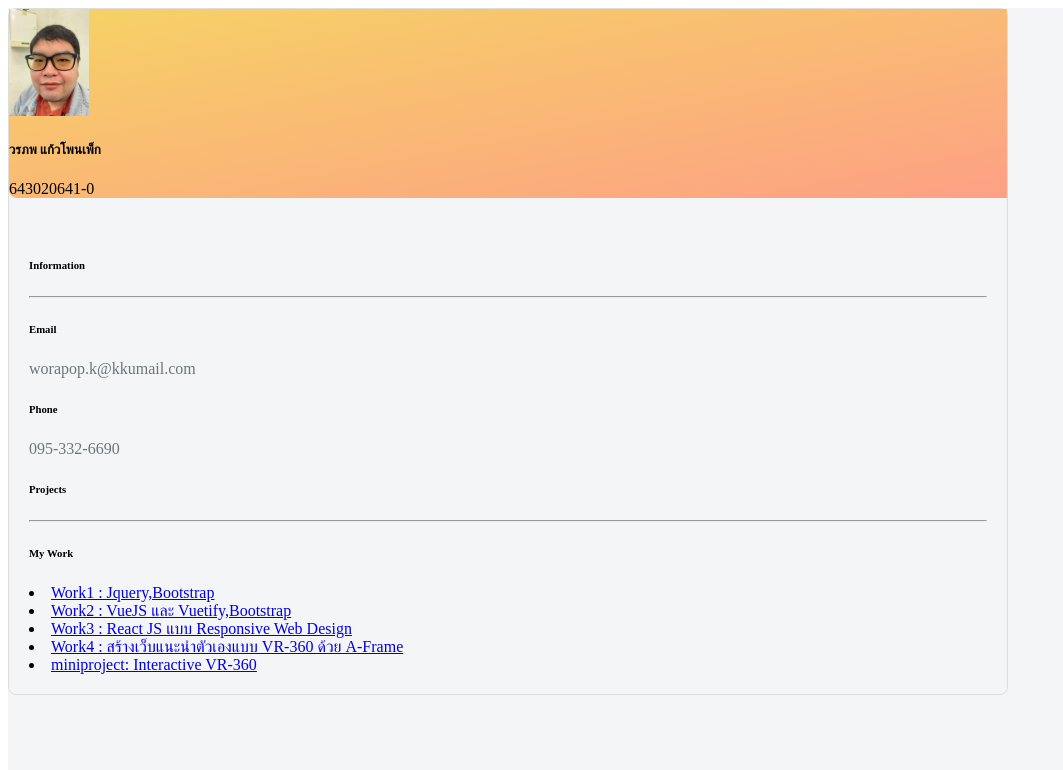
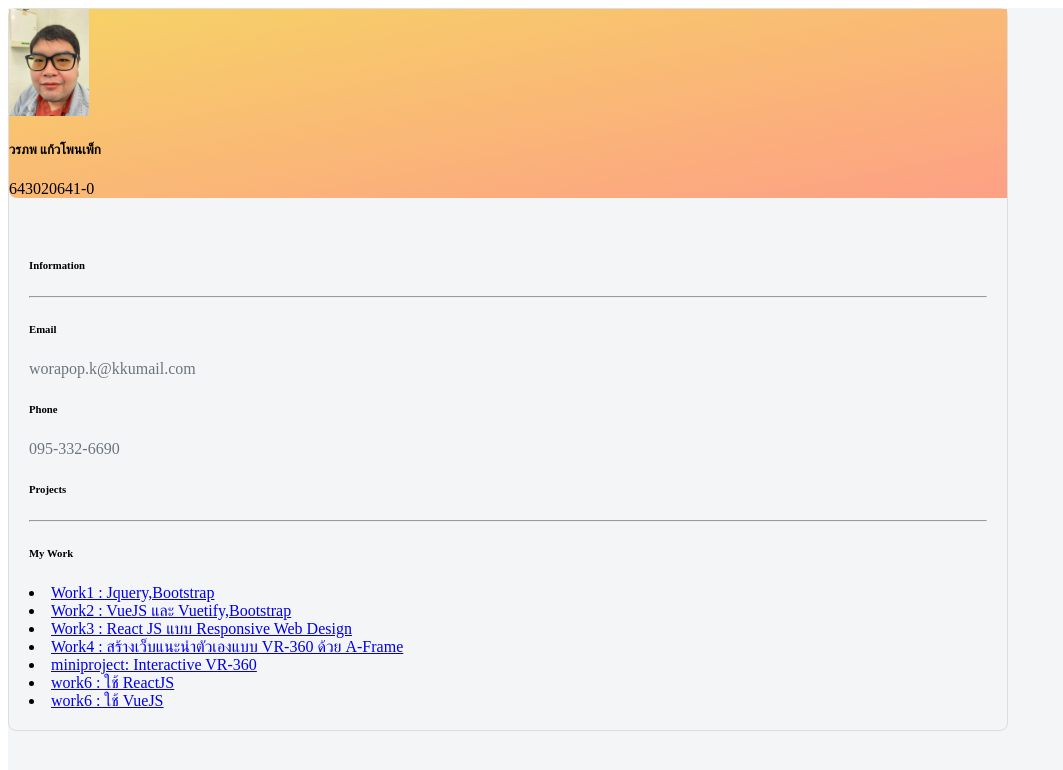
Before and after one commit to 643020641-0/web2024, a plain HTML site: page index.html in a window 1280 px wide. Shown: the whole page, without its empty margins (0-1063 px from the left). Drawn offline with Linux system fonts and the light colour scheme.

Commit message:
Update index.html

```diff
--- a/index.html
+++ b/index.html
@@ -87,6 +87,8 @@
                       <li> <a href="work3.html">Work3 : React JS แบบ Responsive Web Design</a></li>
                       <li> <a href="work4.html">Work4 : สร้างเว็บแนะนำตัวเองแบบ VR-360 ด้วย A-Frame</a></li>
                       <li> <a href="miniproject/index.html">miniproject: Interactive VR-360</a></li>
+                      <li> <a href="work6.html">work6 : ใช้ ReactJS</a></li>
+                      <li> <a href="work6_vue.html">work6 : ใช้ VueJS</a></li
                     </div>
 
                   </div>
```
